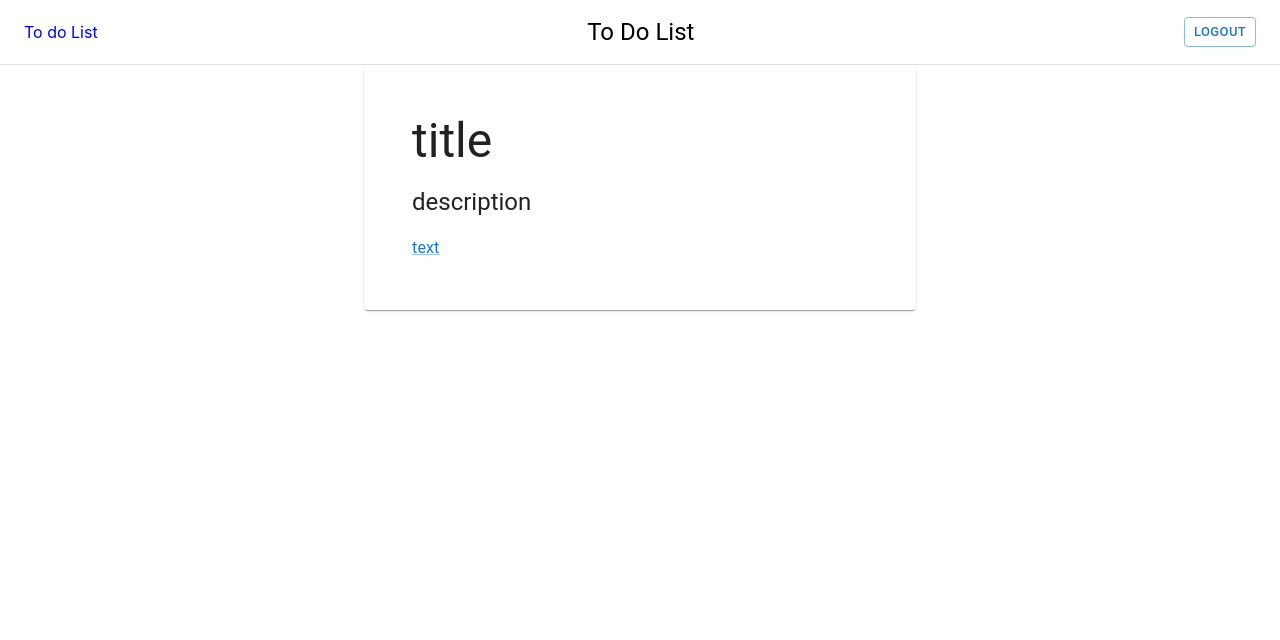
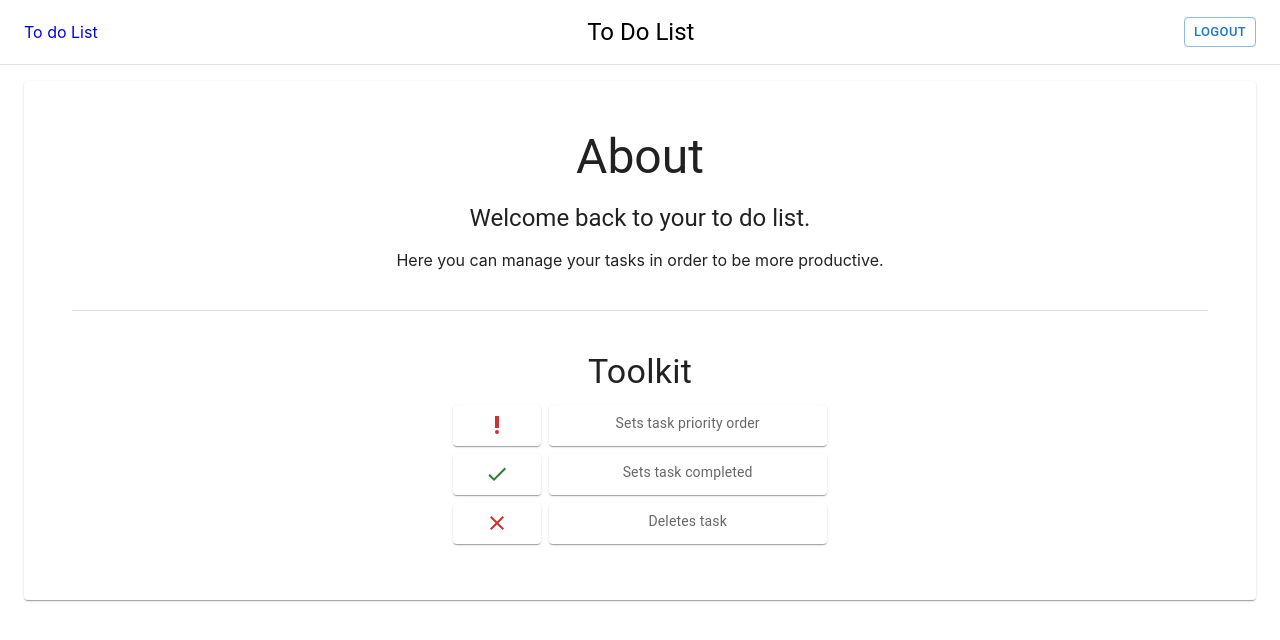
Before and after one commit to Sofia-Machado/todolist, a React (Create React App) app: page /about in a window 1280 px wide. Shown: the top 640 px of the page. Built offline with nearby package versions, Linux system fonts and the light colour scheme.

Commit message:
about page

```diff
--- a/src/App.js
+++ b/src/App.js
@@ -13,12 +13,10 @@ function App() {
   return (
     <BrowserRouter>
     <NavbarComponent login={login} setLogin={setLogin} />
-      <Container maxWidth="sm">
-        <Routes>
-          <Route path='/' element={login ? <TodoListPage /> : <Login login={login} setLogin={setLogin} />} />
-          <Route path='about' element={login ? <About /> : <Navigate to='/' replace />} />
-        </Routes>
-      </Container>
+      <Routes>
+        <Route path='/' element={login ? <TodoListPage /> : <Login login={login} setLogin={setLogin} />} />
+        <Route path='about' element={login ? <About /> : <Navigate to='/' replace />} />
+      </Routes>
     </BrowserRouter>
   )
 }
--- a/src/components/NavbarComponent.js
+++ b/src/components/NavbarComponent.js
@@ -1,6 +1,5 @@
 import { Link, useLocation, useNavigate } from 'react-router-dom';
 import {  Button, Toolbar, Typography } from '@mui/material';
-import { useEffect } from 'react';
 
 const NavbarComponent = ({login, setLogin}) => {
 
--- a/src/components/Task.js
+++ b/src/components/Task.js
@@ -8,11 +8,10 @@ import useFetch from "../useFetch";
 
 function Task({  handleClickDeleteNote, task, setUpdate }) {
 
-    const [taskValue, setTask] = useState({})
     const [newTask, setNewTask] = useState(true);
     const [selectedIndex, setSelectedIndex] = useState("");
     const [openDeleteAlert, setOpenDeleteAlert] = useState(false);
-    const { deleteItem, patch, get } = useFetch("http://localhost:8000/");
+    const { deleteItem, patch } = useFetch("http://localhost:8000/");
     const badgeText = "NEW";
 
 
--- a/src/pages/About.js
+++ b/src/pages/About.js
@@ -1,38 +1,75 @@
 import Paper from '@mui/material/Paper';
-import Typography from '@mui/material/Typography';
-import Grid from '@mui/material/Grid';
-import Link from '@mui/material/Link';
-import Box from '@mui/material/Box';
+import { Box, Container, Divider, Grid, Typography } from '@mui/material';
+import { styled } from '@mui/material/styles';
+import { PriorityHigh } from '@mui/icons-material';
+import CloseIcon from '@mui/icons-material/Close';
+import CheckIcon from '@mui/icons-material/Check';
+
+const Item = styled(Paper)(({ theme }) => ({
+    backgroundColor: theme.palette.mode === 'dark' ? '#1A2027' : '#fff',
+    ...theme.typography.body2,
+    padding: theme.spacing(1),
+    height: 25,
+    textAlign: 'center',
+    color: theme.palette.text.secondary,
+  }));
 
 const About = () => {
 
     return (
-        <Paper
-        >
-            <Box
-            />
-            <Grid container>
-                <Grid item md={6}>
+        <Container maxWidth="l" sx={{marginTop: 2}}>
+            <Paper>
                 <Box
                     sx={{
-                        position: 'relative',
                     p: { xs: 3, md: 6 },
-                        pr: { md: 0 },
+                    textAlign: 'center'
                     }}
                 >
+                    <Box mb={5}>
                         <Typography component="h1" variant="h3" color="inherit" gutterBottom>
-                        title
+                        About
                         </Typography>
                         <Typography variant="h5" color="inherit" paragraph>
-                        description
+                        Welcome back to your to do list.
                         </Typography>
-                        <Link variant="subtitle1" href="#">
-                        text
-                        </Link>
+                        <Typography variant="p" color="inherit" paragraph>
+                        Here you can manage your tasks in order to be more productive.
+                        </Typography>
                     </Box>
+                    {/* Toolkit */}
+                    <Divider />
+                    <Typography component="h2" variant="h4" color="inherit" mt={5} gutterBottom>
+                    Toolkit
+                    </Typography>
+                    <Grid container >
+                        <Grid container justifyContent="center"spacing={1} mb={1} item>
+                            <Grid item xs={1}>
+                                <Item><PriorityHigh color='error'/></Item>
+                            </Grid>
+                            <Grid item xs={3}>
+                                <Item>Sets task priority order</Item>
                             </Grid>
                         </Grid>
+                        <Grid container justifyContent="center"spacing={1} mb={1} item>
+                            <Grid item xs={1}>
+                                <Item><CheckIcon color='success' /></Item>
+                            </Grid>
+                            <Grid item xs={3}>
+                                <Item>Sets task completed</Item>
+                            </Grid>
+                        </Grid>
+                        <Grid container justifyContent="center"spacing={1} mb={1} item>
+                            <Grid item xs={1}>
+                                <Item><CloseIcon color='error' /></Item>
+                            </Grid>
+                            <Grid item xs={3}>
+                                <Item>Deletes task</Item>
+                            </Grid>
+                        </Grid>
+                    </Grid>
+                </Box>
             </Paper>
+        </Container>
     );
 }
 
```
Lines whose indentation alone changed are shown as unchanged.
